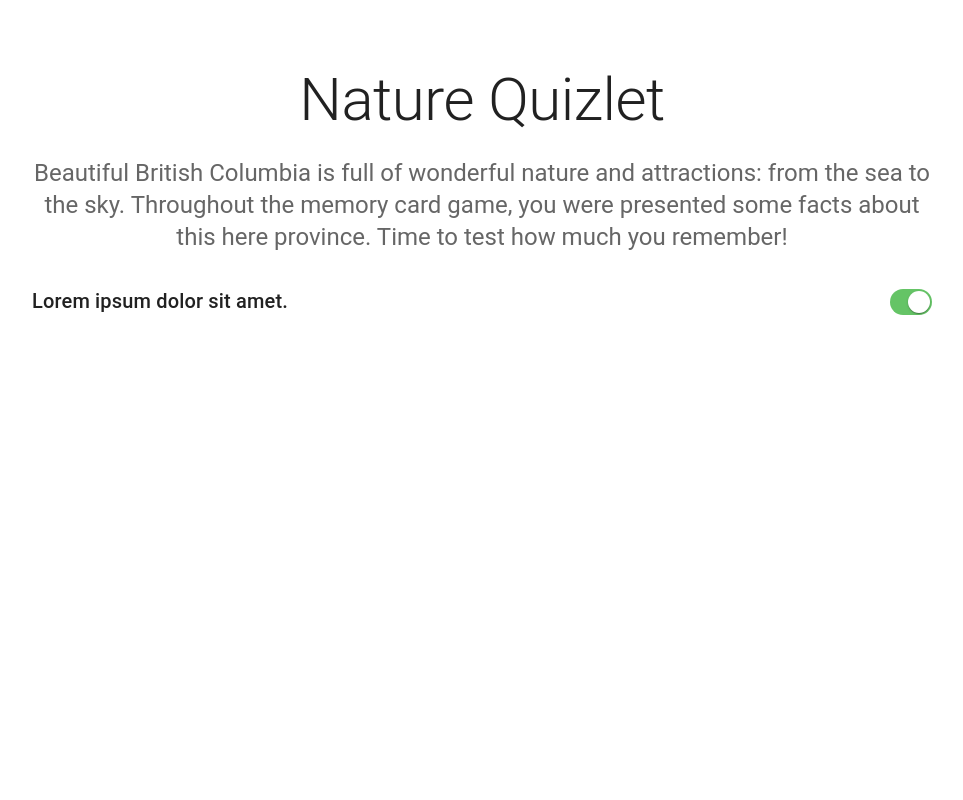
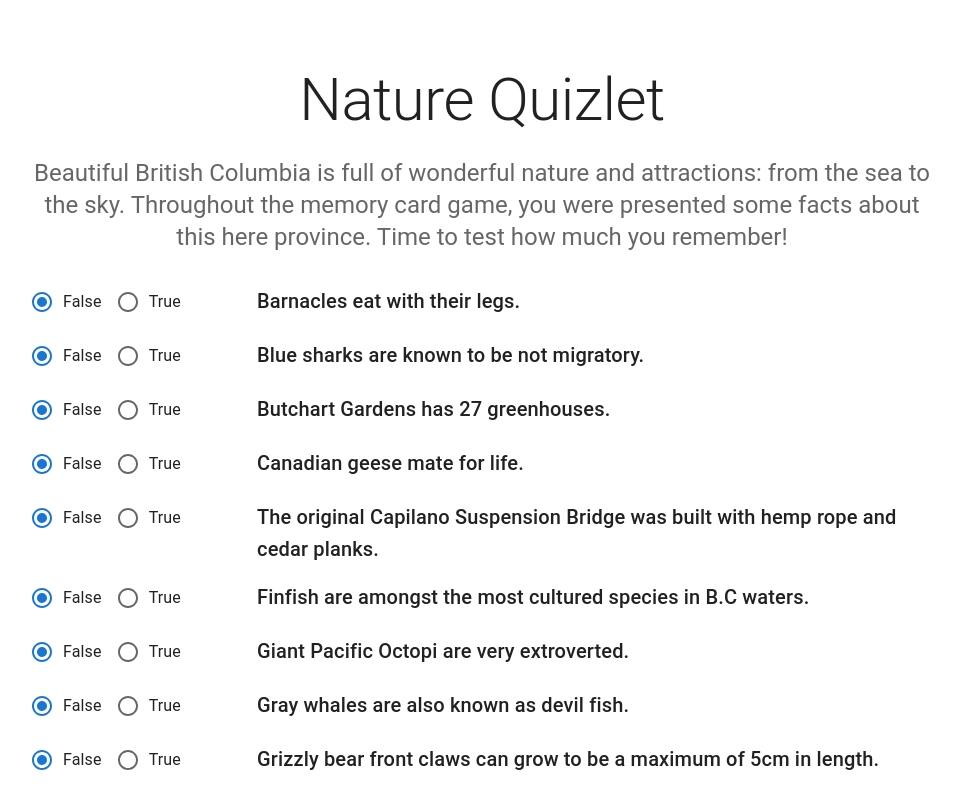
Before and after one commit to mahyarmirrashed/scisat-1, a React (Create React App) app in the folder tracker/: page / in a window 1280 px wide. Shown: the top 800 px of the page, without its empty margins (158-1121 px from the left). Built offline with nearby package versions, Linux system fonts and the light colour scheme.

Commit message:
feat: change switch to radio form

```diff
--- a/tracker/src/App.js
+++ b/tracker/src/App.js
@@ -1,21 +1,47 @@
 import * as React from 'react';
 import CssBaseline from '@mui/material/CssBaseline';
+import FormControl from '@mui/material/FormControl';
+import FormControlLabel from '@mui/material/FormControlLabel';
 import GlobalStyles from '@mui/material/GlobalStyles';
 import Grid from '@mui/material/Grid';
+import Radio from '@mui/material/Radio';
+import RadioGroup from '@mui/material/RadioGroup';
 import Typography from '@mui/material/Typography';
 import Container from '@mui/material/Container';
-import IOSSwitch from './IOSSwitch';
+
+import questions from './res/questions.json';
 
 const Question = (props) => {
+  const [value, setValue] = React.useState('false');
+
   return (
-    <Grid container data-question-id={props.id}>
-      <Grid container item xs={11}>
+    <Grid container sx={{ mb: 2 }} data-question-id={props.id}>
+      <Grid container item xs={3}>
+        <FormControl sx={{ mt: -0.5 }}>
+          <RadioGroup
+            row
+            value={value}
+            onChange={(e) => setValue(e.target.value)}
+          >
+            <FormControlLabel
+              value="false"
+              control={<Radio />}
+              label="False"
+              labelPlacement="left"
+            />
+            <FormControlLabel
+              value="true"
+              control={<Radio />}
+              label="True"
+              labelPlacement="left"
+            />
+          </RadioGroup>
+        </FormControl>
+      </Grid>
+      <Grid container item xs={9}>
         <Typography component="h6" variant="h6" align="left" display="inline">
           {props.text}
         </Typography>
-      </Grid>
-      <Grid container item xs={1} justifyContent="flex-end">
-        <IOSSwitch sx={{ mt: 0.5 }} defaultChecked />
       </Grid>
     </Grid>
   );
@@ -56,10 +82,14 @@ const App = () => {
         component="main"
         sx={{ pt: 4, pb: 4 }}
       >
-        <Question id={1} text="Lorem ipsum dolor sit amet." />
+        {questions.map((question) => (
+          <Question id={question.id} text={question.question} />
+        ))}
       </Container>
     </React.Fragment>
   );
 };
 
+console.log(questions);
+
 export default App;
--- a/tracker/src/IOSSwitch.js
+++ /dev/null
@@ -1,55 +0,0 @@
-import { styled } from '@mui/material/styles';
-import Switch from '@mui/material/Switch';
-
-const IOSSwitch = styled((props) => (
-  <Switch focusVisibleClassName=".Mui-focusVisible" disableRipple {...props} />
-))(({ theme }) => ({
-  width: 42,
-  height: 26,
-  padding: 0,
-  '& .MuiSwitch-switchBase': {
-    padding: 0,
-    margin: 2,
-    transitionDuration: '300ms',
-    '&.Mui-checked': {
-      transform: 'translateX(16px)',
-      color: '#fff',
-      '& + .MuiSwitch-track': {
-        backgroundColor: theme.palette.mode === 'dark' ? '#2ECA45' : '#65C466',
-        opacity: 1,
-        border: 0
-      },
-      '&.Mui-disabled + .MuiSwitch-track': {
-        opacity: 0.5
-      }
-    },
-    '&.Mui-focusVisible .MuiSwitch-thumb': {
-      color: '#33cf4d',
-      border: '6px solid #fff'
-    },
-    '&.Mui-disabled .MuiSwitch-thumb': {
-      color:
-        theme.palette.mode === 'light'
-          ? theme.palette.grey[100]
-          : theme.palette.grey[600]
-    },
-    '&.Mui-disabled + .MuiSwitch-track': {
-      opacity: theme.palette.mode === 'light' ? 0.7 : 0.3
-    }
-  },
-  '& .MuiSwitch-thumb': {
-    boxSizing: 'border-box',
-    width: 22,
-    height: 22
-  },
-  '& .MuiSwitch-track': {
-    borderRadius: 26 / 2,
-    backgroundColor: theme.palette.mode === 'light' ? '#E9E9EA' : '#39393D',
-    opacity: 1,
-    transition: theme.transitions.create(['background-color'], {
-      duration: 500
-    })
-  }
-}));
-
-export default IOSSwitch;
```
